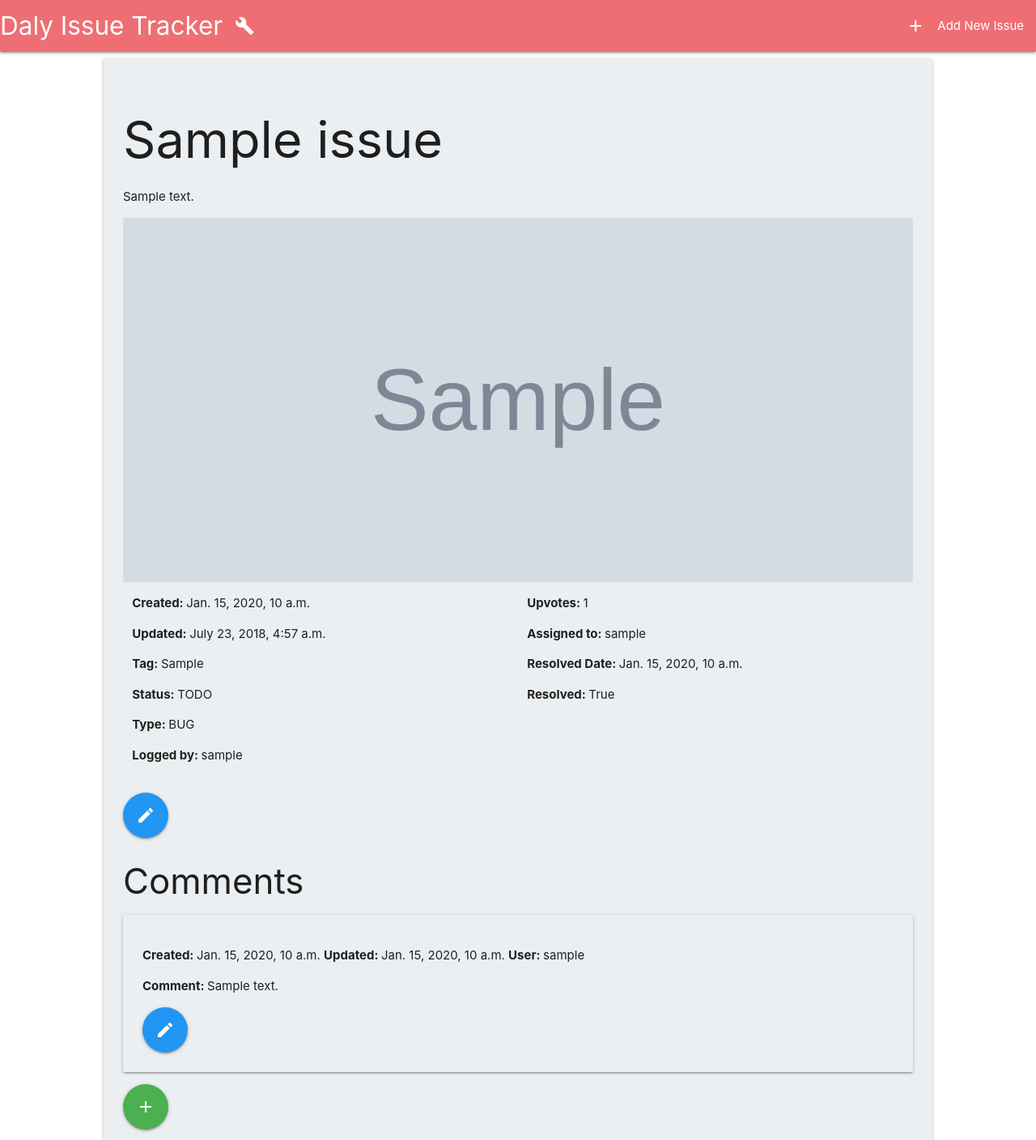
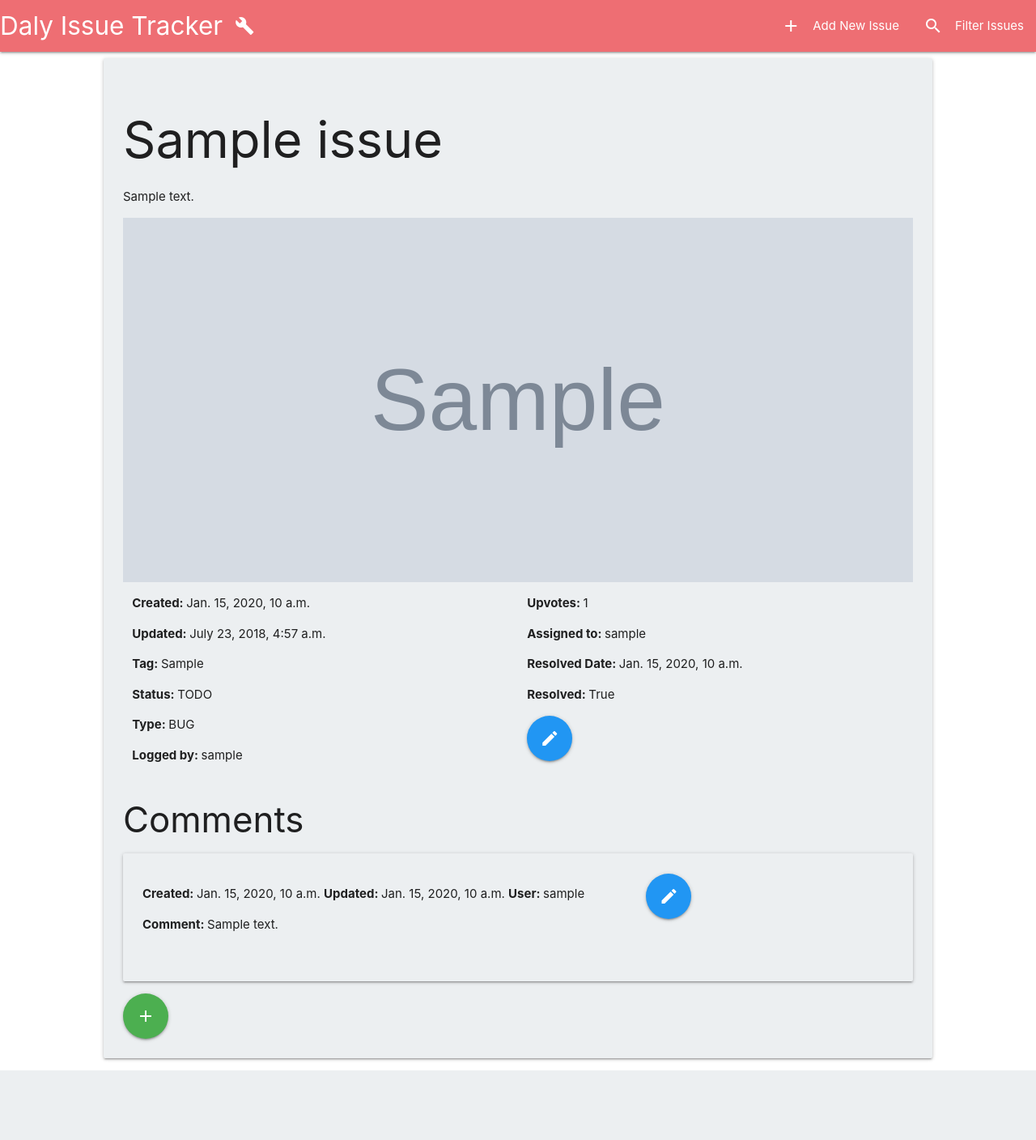
Before and after one commit to jordandaly/issue_tracker, a Django app: page /issues/1/ in a window 1280 px wide. Shown: the top 1408 px of the page at 81% size. After the commit the page ends 1322 px from the top, so only its background shows below. Run offline with Django 3.2, Linux system fonts and the light colour scheme; tables that the repository leaves empty hold one stand-in row (values such as "Sample post"); grey boxes marked "Sample" are stand-in pictures; some libraries are stand-ins or nearby versions.

Commit message:
added filter issues

```diff
--- a/issues/templates/issuedetail.html
+++ b/issues/templates/issuedetail.html
@@ -19,24 +19,29 @@
             <p><b>Assigned to: </b>{{ issue.assignee }}</p>
             <p><b>Resolved Date: </b>{{ issue.resolved_date }}</p>
             <p><b>Resolved: </b>{{ issue.is_resolved }}</p>
+            <a class="btn-floating btn-large waves-effect waves-light blue" href="{% url 'edit_issue' issue.id %}"><i class="material-icons">edit</i></a>
         </div>
     </div>
 
-    <a class="btn-floating btn-large waves-effect waves-light blue" href="{% url 'edit_issue' issue.id %}"><i class="material-icons">edit</i></a>
+
 
         <div class="col s12 m6">
             <h3>Comments</h3>
             {% for comment in comments %}
             <div class="card-panel blue-grey lighten-5">
-            <p><b>Created: </b>{{ comment.created_date }} <b>Updated: </b>{{ comment.updated_date }} <b>User: </b>{{ comment.author }}</p>
-            <p><b>Comment: </b>{{ comment.comment }}</p>
-            <a class="btn-floating btn-large waves-effect waves-light blue" href="{% url 'edit_comment' issue.id comment.id %}"><i class="material-icons left">edit</i>Edit Comment</a>
+            <div class="row">
+                <div class="col s12 m8">
+                    <p><b>Created: </b>{{ comment.created_date }} <b>Updated: </b>{{ comment.updated_date }} <b>User: </b>{{ comment.author }}</p>
+                    <p><b>Comment: </b>{{ comment.comment }}</p>
+                </div>
+                <div class="col s12 m4"></div>
+                    <a class="btn-floating btn-large waves-effect waves-light blue" href="{% url 'edit_comment' issue.id comment.id %}"><i class="material-icons left">edit</i>Edit Comment</a>
+                </div>
+            </div>
             </div>
             {% endfor %}
-
+            <a class="btn-floating btn-large waves-effect waves-light green" href="{% url 'new_comment' issue.id %}"><i class="material-icons left">add</i>Add New Comment</a>
         </div>
-
-        <a class="btn-floating btn-large waves-effect waves-light green" href="{% url 'new_comment' issue.id %}"><i class="material-icons left">add</i>Add New Comment</a>
 
 
 </div>
--- a/issues/urls.py
+++ b/issues/urls.py
@@ -1,5 +1,5 @@
 from django.conf.urls import url
-from .views import get_issues, issue_detail, create_or_edit_issue, create_or_edit_comment
+from .views import get_issues, issue_detail, create_or_edit_issue, create_or_edit_comment, search
 
 urlpatterns = [
     url(r'^$', get_issues, name='get_issues'),
@@ -7,5 +7,6 @@ urlpatterns = [
     url(r'^new/$', create_or_edit_issue, name='new_issue'),
     url(r'^(?P<pk>\d+)/edit/$', create_or_edit_issue, name='edit_issue'),
     url(r'^(?P<issue_pk>\d+)/new/$', create_or_edit_comment, name='new_comment'),
-    url(r'^(?P<issue_pk>\d+)/(?P<pk>\d+)/edit/$', create_or_edit_comment, name='edit_comment')
+    url(r'^(?P<issue_pk>\d+)/(?P<pk>\d+)/edit/$', create_or_edit_comment, name='edit_comment'),
+    url(r'^search/$', search, name='search')
     ]
--- a/issues/views.py
+++ b/issues/views.py
@@ -2,6 +2,7 @@ from django.shortcuts import render, get_object_or_404, redirect
 from django.utils import timezone
 from .models import Issue, Comment
 from .forms import IssueForm, CommentForm
+from .filters import IssueFilter
 
 def get_issues(request):
     """
@@ -11,6 +12,11 @@ def get_issues(request):
 
     issues = Issue.objects.all().order_by('-created_date')
     return render(request, "issues.html", {'issues': issues})
+
+def search(request):
+    issue_list = Issue.objects.all()
+    issue_filter = IssueFilter(request.GET, queryset=issue_list)
+    return render(request, 'search_issues.html', {'filter': issue_filter})
 
 def issue_detail(request, pk):
     """
--- a/requirements.txt
+++ b/requirements.txt
@@ -1,4 +1,5 @@
 Django==2.0.7
+django-filter==2.0.0
 django-material==1.2.5
 Pillow==5.2.0
 pytz==2018.5
--- a/templates/base.html
+++ b/templates/base.html
@@ -24,12 +24,14 @@
               <a href="#" data-target="mobile-demo" class="sidenav-trigger"><i class="material-icons">menu</i></a>
               <ul class="right hide-on-med-and-down">
                 <li><a href="{% url 'new_issue' %}"><i class="material-icons left">add</i>Add New Issue</a></li>
+                <li><a href="{% url 'search' %}"><i class="material-icons left">search</i>Filter Issues</a></li>
               </ul>
             </div>
           </nav>
 
           <ul class="sidenav" id="mobile-demo">
             <li><a href="{% url 'new_issue' %}"><i class="material-icons left">add</i>Add New Issue</a></li>
+            <li><a href="{% url 'search' %}"><i class="material-icons left">search</i>Filter Issues</a></li>
           </ul>
     </header>
     <div class="container">
```
Also changed, not shown: issues/filters.py (added, +7 -0 lines), issues/templates/search_issues.html (added, +29 -0 lines).
